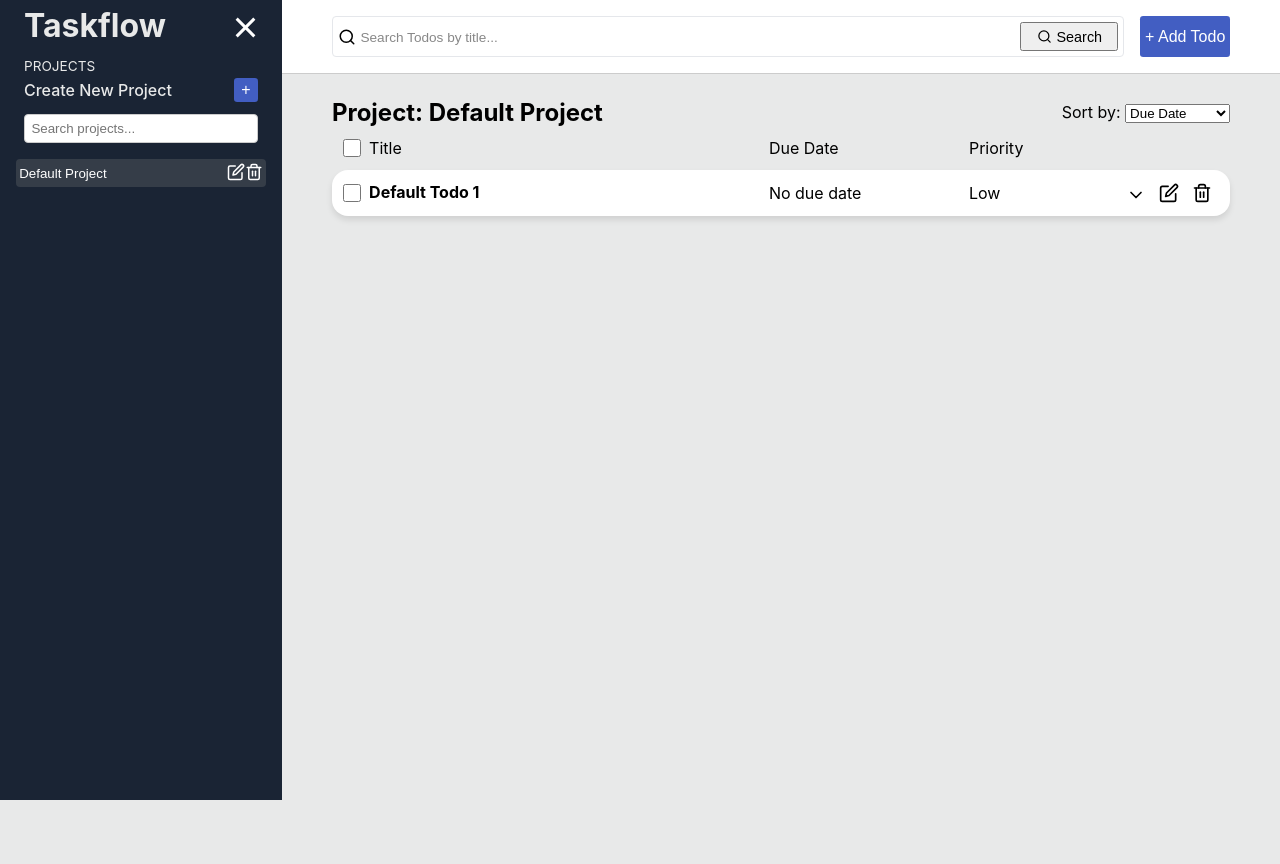
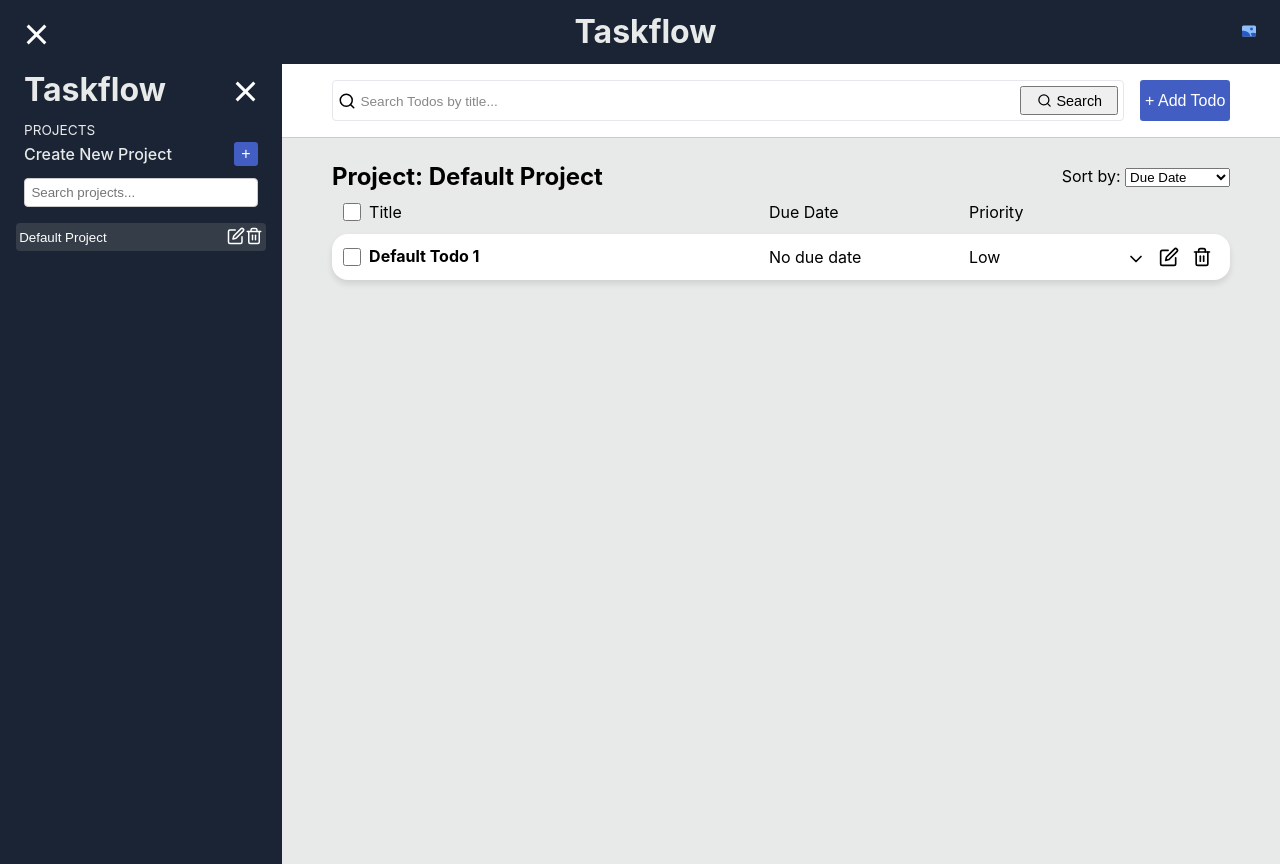
Before and after one commit to ntshabalala-dev/Taskflow, a website built with webpack: page src/index.html in a window 1280 px wide. Before the commit the page ends 800 px from the top, so only its background shows below. Built offline with nearby package versions, Linux system fonts and the light colour scheme.

Commit message:
feat: add Taskflow logo SVG and update CSS for improved layout and styling

```diff
--- a/src/index.html
+++ b/src/index.html
@@ -9,6 +9,23 @@
 
 <body>
 
+    <header>
+        <button class="hamburger active" id="projects__nav-hamburger" aria-label="Toggle navigation">
+            <span class="bar"></span>
+            <span class="bar"></span>
+            <span class="bar"></span>
+        </button>
+
+        <div id="projects__nav-logo">
+            <span class="active">Taskflow</span>
+        </div>
+
+        <div class="header__logo">
+            <img src="./Assets/icons/taskflow_logo.svg" alt="Taskflow Logo">
+        </div>
+    </header>
+
+    <main>
         <div class="projects">
             <div id="projects__nav">
                 <div id="projects__nav-logo">
@@ -20,7 +37,6 @@
                     <span class="bar"></span>
                     <span class="bar"></span>
                 </button>
-
             </div>
             <div id="projects__search" class="active">
                 <div id="project-create-search">
@@ -33,11 +49,9 @@
                 </div>
             </div>
             <div id="projects__list" class="active"></div>
-
         </div>
         </div>
-
-    <main class="project-items">
+        <div class="project-items">
             <div class="project-items__search container">
                 <div class="todo-search">
                     <img id="todo-search__icon" src="./Assets/icons/search.svg" alt="">
@@ -50,7 +64,6 @@
                 </div>
                 <button id="project-items__create-todo-btn">+ Add Todo</button>
             </div>
-
             <div class="project-items__list container">
                 <div class="project-items__title">
                     <h2 id="project-items__title-text">Project: <span id="project-title"></span></h2>
@@ -63,22 +76,16 @@
                         </select>
                     </div>
                 </div>
-
                 <div class="project-items__control todo-grid">
                     <input type="checkbox" id="project-items__select-all" name="select-all" value="on">
                     <div>Title</div>
                     <div>Due Date</div>
                     <div>Priority</div>
                 </div>
-
                 <div class="project-items__todos">
-
                 </div>
-
             </div>
-
-    </main>
-
+        </div>
         <dialog id="create-edit-project-dialog">
             <form id="create-edit-project-form">
                 <h3 id="create-edit-project-title">Create New Project</h3>
@@ -98,7 +105,6 @@
                 </div>
             </form>
         </dialog>
-
         <dialog id="create-todo-dialog">
             <form id="create-todo-form">
                 <h3>Add New Todo</h3>
@@ -135,7 +141,6 @@
                 </div>
             </form>
         </dialog>
-
          <dialog id="confirm-delete-dialog">
             <form id="confirm-delete-form">
                 <h3>Delete <span class="entity"></span></h3>
@@ -146,7 +151,6 @@
                 </div>
             </form>
         </dialog>
-
         <dialog id="edit-todo-dialog">
             <form id="edit-todo-form">
                 <h3>Edit Todo</h3>
@@ -183,6 +187,7 @@
                 </div>
             </form>
         </dialog>
+    </main>
 
 </body>
 
--- a/src/main.css
+++ b/src/main.css
@@ -9,12 +9,28 @@ body {
     background-color: #e8e9e9;
     color: black;
     /* create theme for colors */
+    /* display: grid;
+    grid-template-columns: auto 1fr;
+    min-height: 100svh; */
+    /* width: 100%; */
+}
+
+main {
     display: grid;
     grid-template-columns: auto 1fr;
     min-height: 100svh;
-    /* width: 100%; */
+    width: 100%;
 }
 
+header {
+    display: flex;
+    justify-content: space-between;
+    align-items: center;
+    padding-block: 1rem;
+    padding-inline: 1.5rem;
+    background-color: #1a2434;
+    color: #e8e9e9;
+}
 
 .container {
     padding-inline: 5%;
```
Also changed, not shown: src/Assets/icons/taskflow_logo.svg (added). Lines whose indentation alone changed are shown as unchanged.
